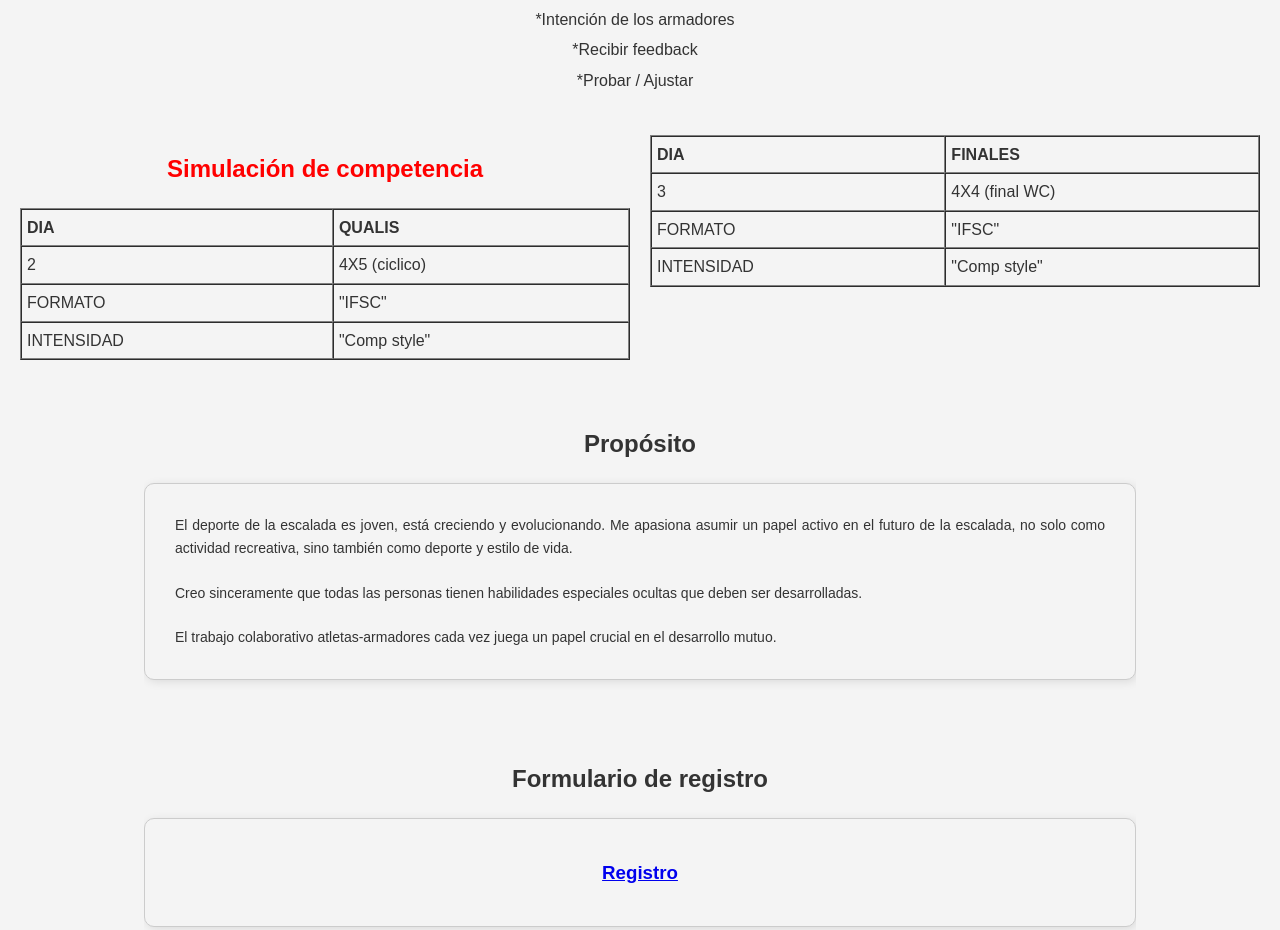
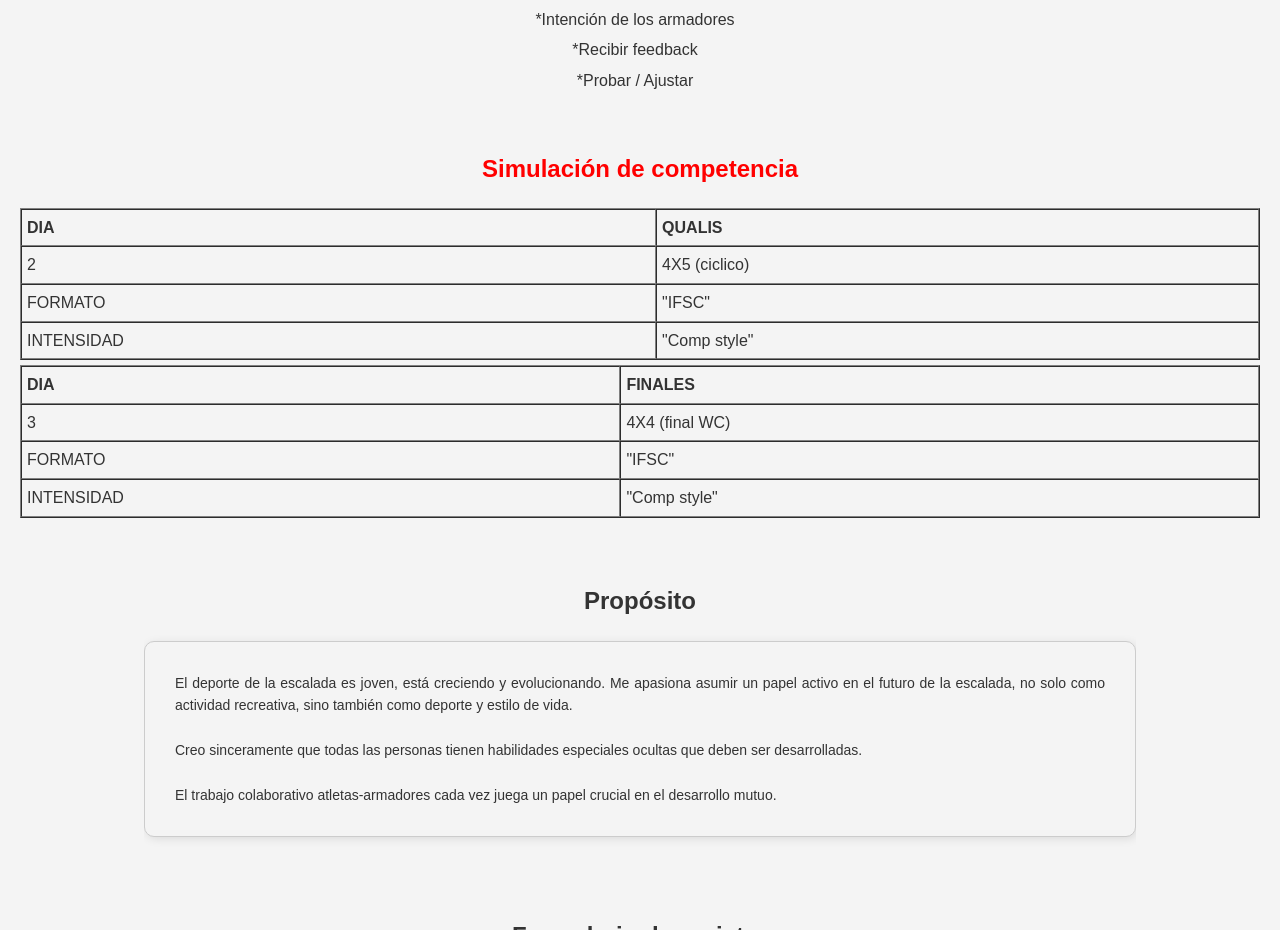
Before and after one commit to jairmorenom/tcstone2024, a plain HTML site: page index.html in a window 1280 px wide. Shown: the part 3788-4718 px from the top of the page. Drawn offline with Linux system fonts and the light colour scheme.

Commit message:
Update index.html

```diff
--- a/index.html
+++ b/index.html
@@ -434,13 +434,6 @@
         </div>
 
 
-
-
-
-
-
-<div style="display: flex; justify-content: center; align-items: flex-start;">
-    <div style="flex: 0 1 50%; margin-right: 10px;">
   <h2 style="text-align: center; color: red; font-weight: bold;">Simulación de competencia</h2>
 <table border="1" cellspacing="0" cellpadding="5" style="width: 100%; margin: 5px auto;">
     <thead>
@@ -464,8 +457,7 @@
         </tr>
     </tbody>
 </table>
-    </div>
-    <div style="flex: 0 1 50%; margin-left: 10px;">
+
 <table border="1" cellspacing="0" cellpadding="5" style="width: 100%; margin: 5px auto;">
     <thead>
         <tr>
@@ -488,8 +480,10 @@
         </tr>
     </tbody>
 </table>
-    </div>
-</div>
+
+
+
+
 
 
 
```
Lines whose indentation alone changed are shown as unchanged.
